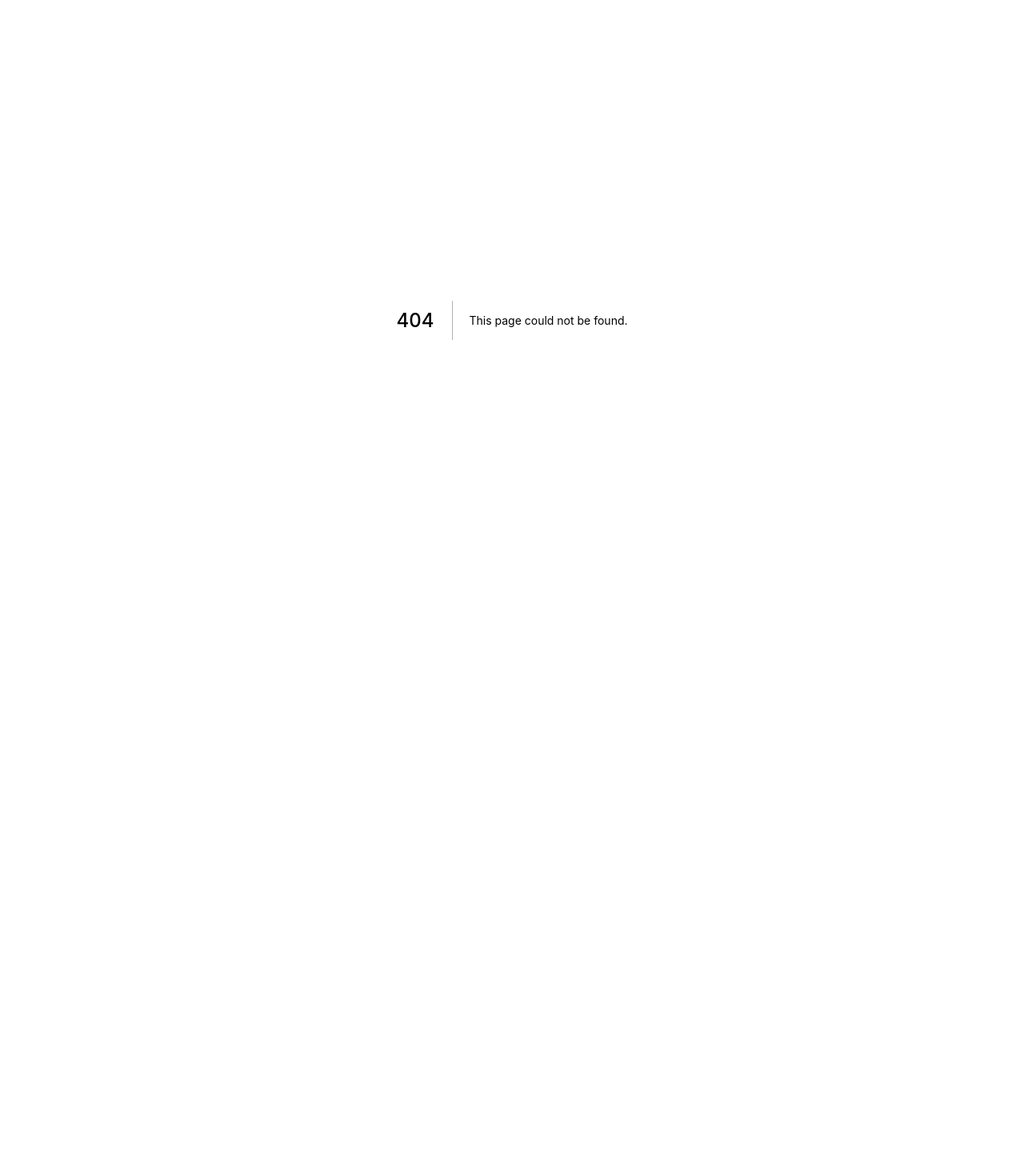
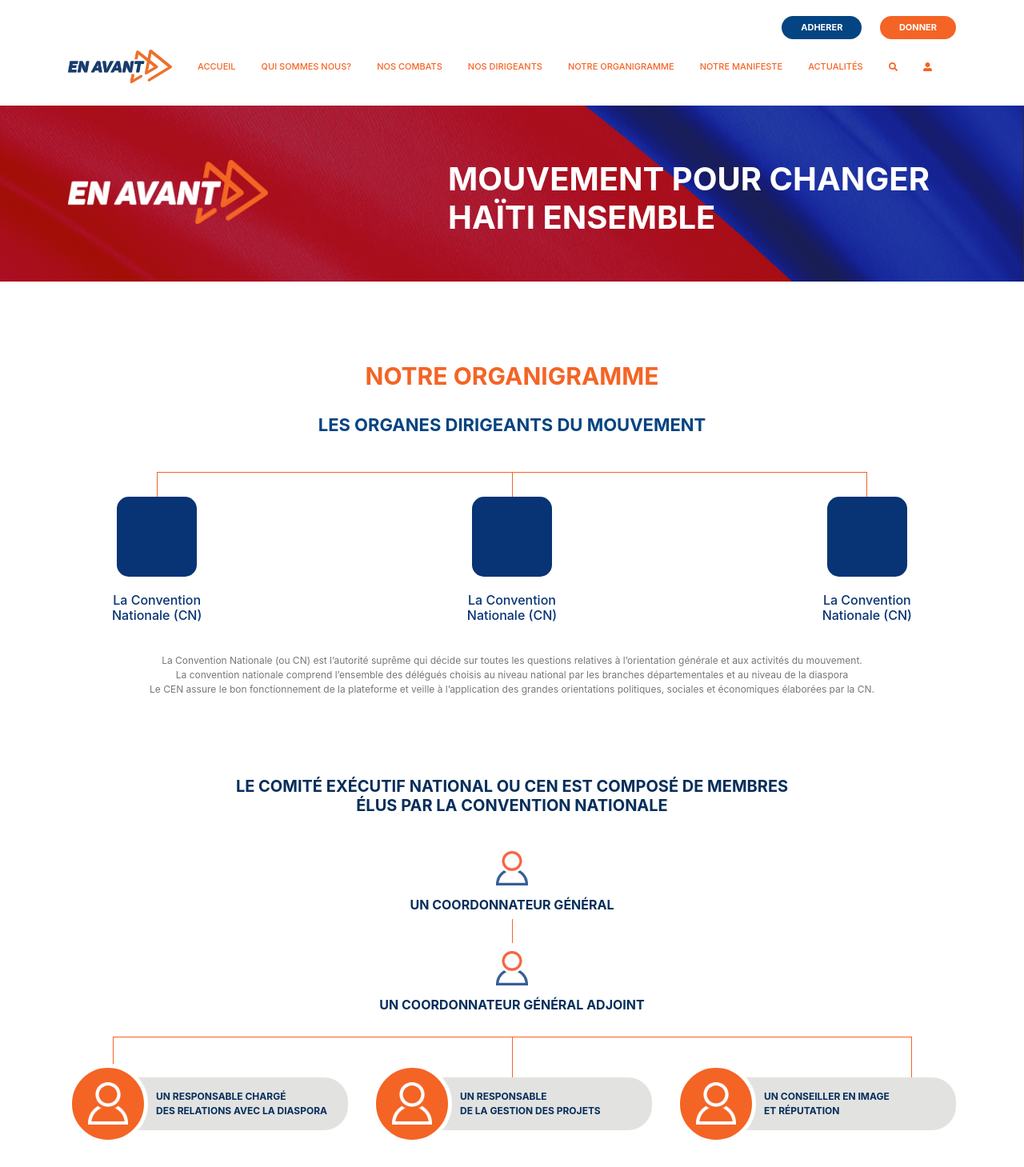
Before and after one commit to jgb-solutions/en-avant-next, a Next.js app: page /organigramme in a window 1280 px wide. Before the commit this address had no page. Shown: the top 1459 px of the page at 80% size. Before the commit the page ends 800 px from the top, so only its background shows below. Built offline with nearby package versions, Linux system fonts and the light colour scheme; no server answers.

Commit message:
Notre Orginagramme page done

```diff
--- a/src/components/NavBar.tsx
+++ b/src/components/NavBar.tsx
@@ -61,7 +61,7 @@ export default function NavBar({ style, showButtons, containerStyle, transparent
         <Navbar.Collapse id="basic-navbar-nav">
           <Nav className="mr-auto">
             {Object.keys(Routes).map(key => (
-              <Nav.Link href={Routes[key].url} style={{
+              <Nav.Link href={Routes[key].url} key={key} style={{
                 color: transparent ? Colors.white : Colors.orange
               }}>
                 {Routes[key].name}
--- a/src/components/TitleWithSubText.tsx
+++ b/src/components/TitleWithSubText.tsx
@@ -24,12 +24,16 @@ export default function TitleWithSubText({
         color: Colors.orange,
         textTransform: "uppercase",
         ...titleStyle
-      }}>{title}</h2>
-      {subText && (
+      }} dangerouslySetInnerHTML={{ __html: title }}
+      />
+      {!!subText && (
         <p style={{
           color: Colors.gray,
+          fontSize: 11,
           ...subTextStyle
-        }} dangerouslySetInnerHTML={{ __html: subText }} />
+        }}
+          dangerouslySetInnerHTML={{ __html: subText }}
+        />
       )}
     </div>
   )
--- a/src/pages/combats.tsx
+++ b/src/pages/combats.tsx
@@ -198,9 +198,7 @@ export default function Index() {
             title={title}
             subText={`
               <p>Au sein du mouvement EN AVANT, nous sommes portés par le devoir de freiner la descente aux enfers d’Haïti. Face aux tensions de l’après pandémie coronavirus et aux mutations d’un monde troublé, face aux peurs et à l’ampleur de la tâche, nous voulons rassembler les bonnes consciences d’Haïti, sans exclusion, autour d’un idéal de justice au profit du plus grand nombre.</p>
-
               <p>Nous voulons être une force de propositions et des acteurs de premier rang. À terme, EN AVANT soutient l’idée de construire une grande alliance des forces de changement pour arriver à l’émergence d’une plateforme idéologique plus large. Nous sommes prêts à travailler avec tous les partis, toutes les forces vives et saines de la société civile, qui se retrouvent dans un projet de société basé sur (au moins) les piliers essentiels suivants.</p>
-
             `}
           />
 
--- /dev/null
+++ b/src/pages/organigramme.tsx
@@ -0,0 +1,286 @@
+import { Container, Row, Col, Image } from 'react-bootstrap'
+
+import SEO from 'components/SEO'
+import Colors from 'utils/colors'
+import Footer from 'components/Footer'
+import TitleWithSubText from 'components/TitleWithSubText'
+import NavBar from 'components/NavBar'
+import Logo from 'components/Logo'
+import Button from 'components/Button'
+import { CSSProperties } from 'react'
+
+const responsables = [
+  `Un responsable chargé <br /> des relations avec la diaspora`,
+  `Un responsable <br /> de la gestion des projets`,
+  `Un conseiller en image <br /> et réputation`,
+  `Un responsable aux affaires <br /> administratives et financières`,
+  ` Un responsable <br /> aux affaires Juridiques`,
+  `un responsable des <br /> affaires féminines`,
+  `Un responsable à la communication <br /> et aux relations publiques`,
+  `Un responsable <br /> aux affaires politiques`,
+  `Un Responsable jeunesse`,
+  `Un responsable à la <br /> planification stratégique`,
+  `Un responsable chargé <br /> de la stratégie numérique`,
+]
+interface PersonWithTextProps {
+  title?: string,
+  titleStyle?: CSSProperties,
+  containerStyle?: CSSProperties
+}
+
+const PersonWithText = ({ title, titleStyle, containerStyle }: PersonWithTextProps) => (
+  <div style={{
+    textAlign: "center",
+    ...containerStyle
+  }
+  } >
+    <img
+      src="/assets/images/person.png"
+      style={{
+        width: 40,
+        display: "inline-block",
+        marginBottom: 15
+      }}
+    />
+    <h4 style={{
+      fontSize: 16,
+      fontWeight: "bold",
+      color: Colors.darkerBlueText,
+      textTransform: "uppercase",
+      ...titleStyle
+    }}>{title}</h4>
+  </div>
+)
+
+interface VerticalBorderProps {
+  color?: string,
+  height?: number,
+  width?: number,
+  style?: CSSProperties
+}
+
+const VerticalBorder = ({ color, height, width, style }: VerticalBorderProps) => (
+  <div style={{
+    margin: "0 auto",
+    width: width || 1,
+    borderRight: `1px solid ${color || Colors.orange}`,
+    height: height || 30,
+    ...style
+  }} />
+)
+
+const title = "Notre Organigramme"
+
+export default function Index() {
+  return (
+    <>
+      <SEO title={title} />
+
+      <section className="section-container" style={{
+        paddingTop: 20,
+        paddingBottom: 15
+      }}>
+        <Container>
+          <NavBar style={{
+            // color: Colors.orange,
+            paddingLeft: 0,
+            paddingRight: 0,
+          }}
+            showButtons
+          />
+        </Container>
+      </section>
+      <section className="section-container" style={{
+        backgroundImage: 'url(' + "/assets/images/organigramme-bg.png" + ')',
+        backgroundSize: "cover",
+        backgroundPosition: "center center",
+        minHeight: 220,
+        paddingTop: 20,
+        display: "flex",
+        alignItems: "center"
+
+      }}>
+        <Container>
+          <Row>
+            <Col md={5}>
+              <Logo
+                transparent
+                style={{
+                  width: 250
+                }}
+              />
+            </Col>
+
+            <Col md={7}>
+              <h1 style={{
+                fontSize: 40,
+                fontWeight: 'bold',
+                color: 'white',
+                textTransform: "uppercase",
+              }}>Mouvement pour changer <br />Haïti ensemble</h1>
+            </Col>
+          </Row>
+        </Container>
+      </section>
+
+      <section className="section-container" style={{
+        paddingBottom: 30
+      }}>
+        <Container style={{}}>
+          <TitleWithSubText containerStyle={{
+            marginBottom: 30
+          }}
+            title={title}
+          />
+          <TitleWithSubText
+            containerStyle={{
+              marginTop: 0
+            }}
+            titleStyle={{
+              fontSize: 22,
+              fontWeight: "bold",
+              color: Colors.blue
+            }}
+            title="Les organes dirigeants du mouvement"
+          />
+
+          <div style={{
+            width: "80%",
+            margin: "0 auto",
+            border: `1px solid ${Colors.orange}`,
+            borderBottom: 0,
+            display: "flex",
+            justifyContent: "center"
+          }}>
+            <VerticalBorder />
+          </div>
+          <div style={{
+            display: "flex",
+            justifyContent: "space-between",
+            padding: "0 55px",
+            marginBottom: 30
+          }}>
+            {[1, 2, 3].map(key => (
+              <div key={key} style={{
+                display: "flex",
+                flexDirection: "column",
+                justifyContent: "center",
+                alignItems: "center",
+                textAlign: "center"
+              }}>
+                <div style={{
+                  width: 100,
+                  height: 100,
+                  borderRadius: 15,
+                  backgroundColor: Colors.darkerBlue,
+                  marginBottom: 20
+                }}
+                />
+
+                <h4 style={{
+                  fontSize: 16,
+                  textTransform: "capitalize",
+                  color: Colors.darkerBlue
+                }}>
+                  La convention <br /> nationale (CN)
+                </h4>
+              </div>
+            ))}
+          </div>
+
+          <p style={{
+            textAlign: "center",
+            fontSize: 12,
+            color: Colors.gray
+          }}>
+            La Convention Nationale (ou CN) est l’autorité suprême qui décide sur toutes les questions relatives à l’orientation générale et aux activités du mouvement.<br />
+            La convention nationale comprend l’ensemble des délégués choisis au niveau national par les branches départementales et au niveau de la diaspora <br />
+            Le CEN assure le bon fonctionnement de la plateforme et veille à l’application des grandes orientations politiques, sociales et économiques élaborées par la CN.
+          </p>
+
+          <TitleWithSubText
+            title="Le Comité Exécutif National ou CEN est composé de membres <br />élus par la Convention Nationale"
+            titleStyle={{
+              fontSize: 20,
+              fontWeight: "bold",
+              color: Colors.darkerBlueText
+            }}
+          />
+
+          <div style={{ marginBottom: 30 }}>
+            <PersonWithText
+              title="Un coordonnateur Général"
+              titleStyle={{}}
+            />
+
+            <VerticalBorder
+              style={{
+                marginBottom: 10
+              }}
+            />
+
+            <PersonWithText
+              title="Un coordonnateur Général adjoint"
+            />
+          </div>
+
+          <div style={{
+            width: "90%",
+            margin: "0 auto",
+            border: `1px solid ${Colors.orange}`,
+            borderBottom: 0,
+            display: "flex",
+            justifyContent: "center"
+          }}>
+            <VerticalBorder height={50} />
+          </div>
+          <Row>
+            {responsables.map((text, key) => (
+              <Col key={key} md={4} style={{ marginBottom: 60 }}>
+                <div style={{
+                  display: "flex",
+                  alignItems: "center",
+                  position: "relative"
+                }}>
+                  <div style={{
+                    display: "flex",
+                    alignItems: "center",
+                    justifyContent: "center",
+                    height: 100,
+                    width: 100,
+                    backgroundColor: Colors.orange,
+                    borderRadius: "50%",
+                    position: "absolute",
+                    border: `5px solid ${Colors.white}`
+                  }}>
+                    <img
+                      src="/assets/images/person-white.png"
+                      style={{
+                        width: 50,
+                      }}
+                    />
+                  </div>
+                  <div style={{
+                    flex: 1,
+                    fontSize: 12,
+                    padding: 15,
+                    backgroundColor: Colors.lightGray,
+                    color: Colors.darkerBlueText,
+                    fontWeight: "bold",
+                    textTransform: "uppercase",
+                    borderTopRightRadius: 30,
+                    borderBottomRightRadius: 30,
+                    marginLeft: 20,
+                    paddingLeft: 90
+                  }} dangerouslySetInnerHTML={{ __html: text }}
+                  />
+                </div>
+              </Col>
+            ))}
+          </Row>
+        </Container>
+      </section>
+      <Footer />
+    </>
+  )
+}
--- a/src/utils/colors.ts
+++ b/src/utils/colors.ts
@@ -6,6 +6,7 @@ const Colors = {
 	veryDarkBlueText: "#1b2652",
 	white: "#ffffff",
 	gray: "#777777",
+	lightGray: "#e2e2e1",
 	darkerGray: "#d6d6d6",
 	evenDarkerGray: "#8e8e8e",
 	facebook: "#1877f2",
--- a/src/utils/routers.ts
+++ b/src/utils/routers.ts
@@ -17,7 +17,7 @@ const Routes = {
 	},
 	chart: {
 		url: "/organigramme",
-		name: "Notre Organigramme?",
+		name: "Notre Organigramme",
 	},
 	manifest: {
 		url: "/manifeste",
```
Also changed, not shown: public/assets/images/person-white.png (added), public/assets/images/person.png (added).
